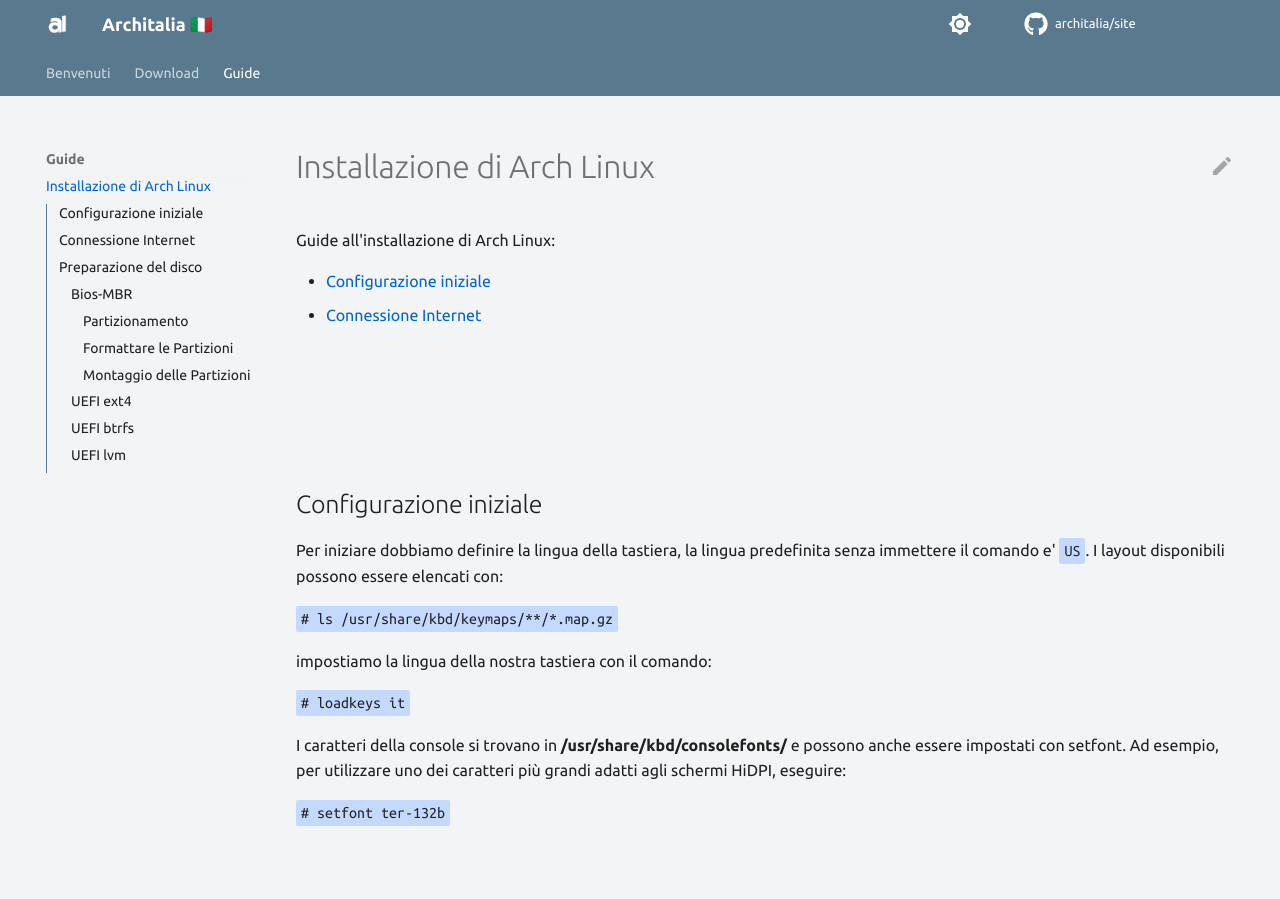
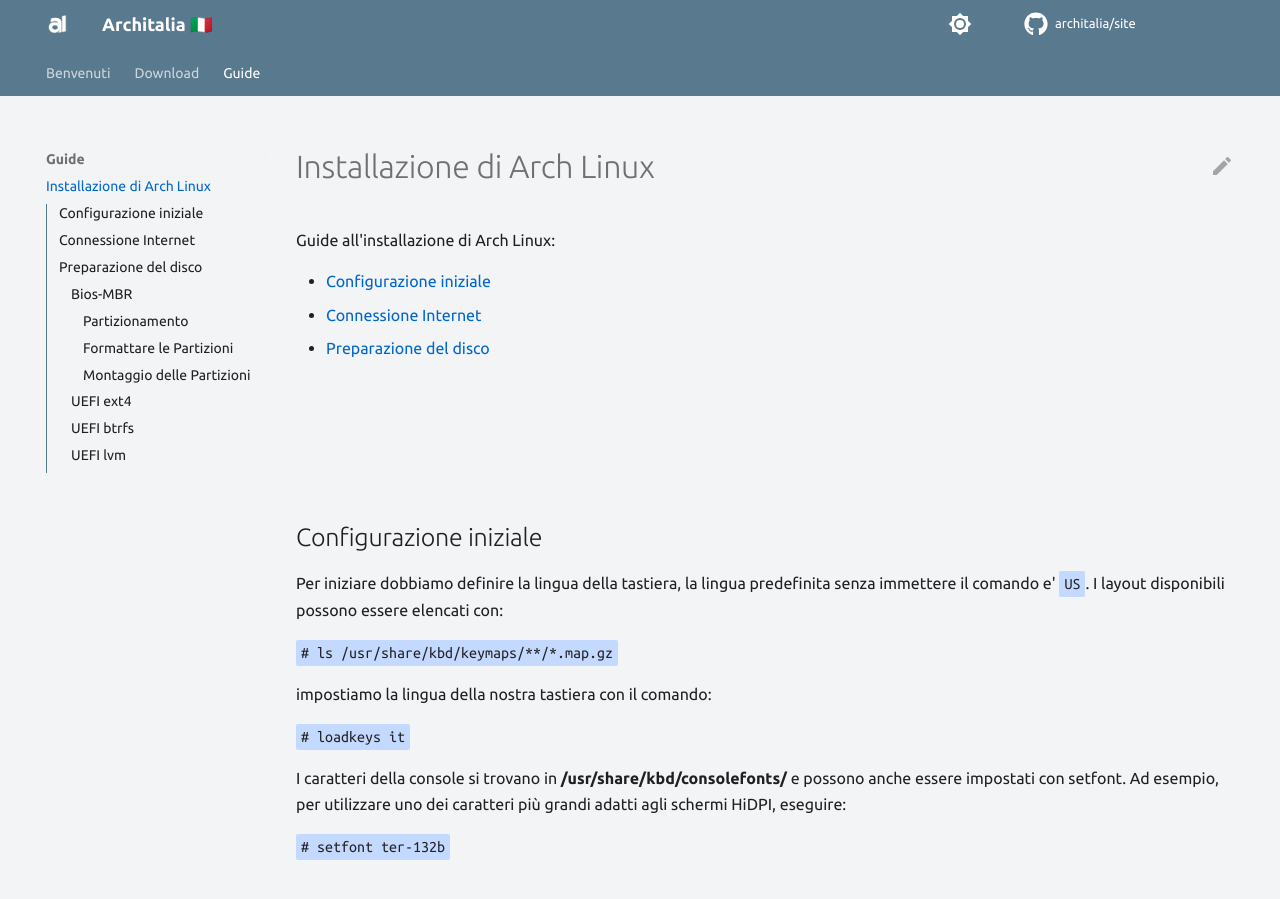
Before and after one commit to ArchItalia/site, an MkDocs documentation site: the page built from docs/Guide/guide.md, in a window 1280 px wide and 900 px high. Built offline with MkDocs 1.6.1 and Material for MkDocs 9.7.7, drawn with Linux system fonts in a browser that asks for light colours; comment, search, counter and statistics services are not loaded; the version menu is left out.

Commit message:
Update guide.md

```diff
--- a/docs/Guide/guide.md
+++ b/docs/Guide/guide.md
@@ -4,6 +4,7 @@
 
 * [Configurazione iniziale](#configurazione-iniziale)
 * [Connessione Internet](#connessione-internet)
+* [Preparazione del disco](#preparazione-del-disco)
 
 <br><br><br><br>
 
```
